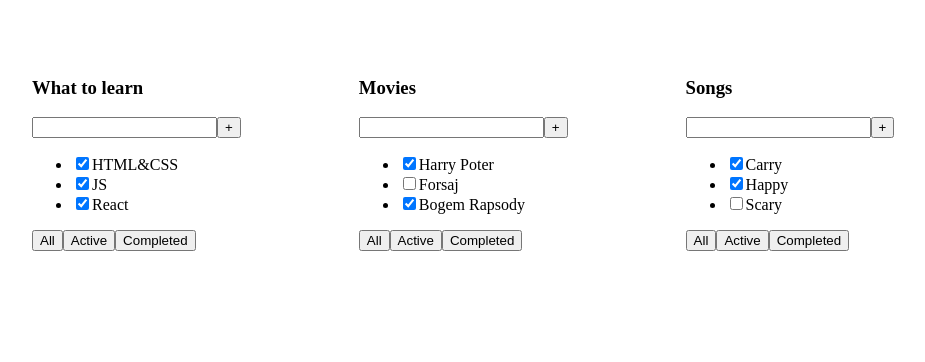
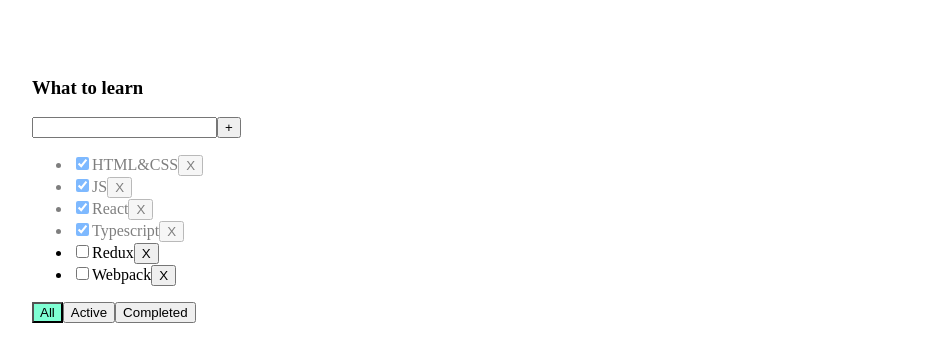
Before and after one commit to RowdyKGZ/to_do_list_typescrt, a React (Create React App) app: page / in a window 1280 px wide. Shown: the top 362 px of the page, without its empty margins (26-951 px from the left). Built offline with nearby package versions, Linux system fonts and the light colour scheme.

Commit message:
end_function

```diff
--- a/package.json
+++ b/package.json
@@ -10,10 +10,12 @@
     "@types/node": "^16.7.13",
     "@types/react": "^18.0.0",
     "@types/react-dom": "^18.0.0",
+    "@types/uuid": "^9.0.4",
     "react": "^18.2.0",
     "react-dom": "^18.2.0",
     "react-scripts": "5.0.1",
     "typescript": "^4.4.2",
+    "uuid": "^9.0.1",
     "web-vitals": "^2.1.0"
   },
   "scripts": {
--- a/src/App.css
+++ b/src/App.css
@@ -6,3 +6,19 @@
 .App div {
   margin-right: 59px;
 }
+
+.error {
+  border: red 1px solid;
+}
+
+.error-message {
+  color: red;
+}
+
+.active-filter {
+  background-color: aquamarine;
+}
+
+.is-done {
+  opacity: 0.5;
+}
--- a/src/App.tsx
+++ b/src/App.tsx
@@ -1,28 +1,66 @@
-import TodoList from "./TodoList";
+import { useState } from "react";
+
+import TodoList, { TaskType } from "./TodoList";
+import { v1 } from "uuid";
+
+export type FilterValueType = "all" | "completed" | "active";
+
 function App() {
-  let task1 = [
-    { id: 1, title: "HTML&CSS", isDone: true },
-    { id: 2, title: "JS", isDone: true },
-    { id: 3, title: "React", isDone: true },
-  ];
+  const [tasks, setTasks] = useState<Array<TaskType>>([
+    { id: v1(), title: "HTML&CSS", isDone: true },
+    { id: v1(), title: "JS", isDone: true },
+    { id: v1(), title: "React", isDone: true },
+    { id: v1(), title: "Typescript", isDone: true },
+    { id: v1(), title: "Redux", isDone: false },
+    { id: v1(), title: "Webpack", isDone: false },
+  ]);
+  const [filter, setFilter] = useState<FilterValueType>("all");
 
-  let task2 = [
-    { id: 1, title: "Harry Poter", isDone: true },
-    { id: 2, title: "Forsaj", isDone: false },
-    { id: 3, title: "Bogem Rapsody", isDone: true },
-  ];
+  function removeTask(id: string) {
+    const filterTasks = tasks.filter((t) => id !== t.id);
 
-  let task3 = [
-    { id: 1, title: "Carry", isDone: true },
-    { id: 2, title: "Happy", isDone: true },
-    { id: 3, title: "Scary", isDone: false },
-  ];
+    setTasks(filterTasks);
+  }
+
+  function changeFilter(value: FilterValueType) {
+    setFilter(value);
+  }
+
+  function addTask(title: string) {
+    const newTask = { id: v1(), title, isDone: false };
+    const newTasks = [newTask, ...tasks];
+
+    setTasks(newTasks);
+  }
+
+  function changeStatus(taskId: string, isDone: boolean) {
+    const task = tasks.find((t) => t.id === taskId);
+    if (task) {
+      task.isDone = isDone;
+    }
+
+    setTasks([...tasks]);
+  }
+
+  let taskForTodoList = tasks;
+  if (filter === "completed") {
+    taskForTodoList = tasks.filter((t) => t.isDone === true);
+  }
+  if (filter === "active") {
+    taskForTodoList = tasks.filter((t) => t.isDone === false);
+  }
 
   return (
     <div className="App">
-      <TodoList title="What to learn" tasks={task1} />
-      <TodoList title="Movies" tasks={task2} />
-      <TodoList title="songs" tasks={task3} />
+      <TodoList
+        title="What to learn"
+        tasks={taskForTodoList}
+        removeTask={removeTask}
+        changeFilter={changeFilter}
+        addTask={addTask}
+        changeStatus={changeStatus}
+        filter={filter}
+      />
     </div>
   );
 }
--- a/src/TodoList.tsx
+++ b/src/TodoList.tsx
@@ -1,5 +1,9 @@
-type TaskType = {
-  id: number;
+import { ChangeEvent, KeyboardEvent, useState } from "react";
+
+import { FilterValueType } from "./App";
+
+export type TaskType = {
+  id: string;
   title: string;
   isDone: boolean;
 };
@@ -7,34 +11,104 @@
 type PropsType = {
   title: string;
   tasks: Array<TaskType>;
+  filter: FilterValueType;
+  removeTask: (value: string) => void;
+  changeFilter: (value: FilterValueType) => void;
+  addTask: (title: string) => void;
+  changeStatus: (taskId: string, isDone: boolean) => void;
 };
 
 function TodoList(props: PropsType) {
+  const [newTaskTitle, setNewTaskTitle] = useState("");
+  const [error, setError] = useState<string | null>(null);
+
   const toCapitalTitle = props.title[0].toUpperCase() + props.title.slice(1);
+
+  const onChangeNewTastTitle = (e: ChangeEvent<HTMLInputElement>) =>
+    setNewTaskTitle(e.currentTarget.value);
+
+  const onKeyDown = (e: KeyboardEvent<HTMLInputElement>) => {
+    setError(null);
+    if (e.key.toLowerCase() === "enter") {
+      props.addTask(newTaskTitle);
+
+      setNewTaskTitle("");
+    }
+  };
+
+  const addTask = () => {
+    if (newTaskTitle.trim() === "") {
+      setError("Title is required");
+      return;
+    }
+    props.addTask(newTaskTitle);
+    setNewTaskTitle("");
+  };
+
+  const onClickAll = () => props.changeFilter("all");
+  const onClickActive = () => props.changeFilter("active");
+  const onClickComplited = () => props.changeFilter("completed");
+
+  console.log(props.filter);
 
   return (
     <div>
       <h3>{toCapitalTitle}</h3>
       <div>
-        <input type="text" />
-        <button>+</button>
+        <input
+          className={error ? "error" : ""}
+          type="text"
+          value={newTaskTitle}
+          onChange={onChangeNewTastTitle}
+          onKeyDown={onKeyDown}
+        />
+        <button onClick={addTask}>+</button>
+        {error && <p className="error-message">field is requred</p>}
       </div>
 
       <ul>
         {props.tasks.map((task) => {
+          const onRemoveHandler = () => {
+            props.removeTask(task.id);
+          };
+
+          const onChangeHandler = (e: ChangeEvent<HTMLInputElement>) => {
+            props.changeStatus(task.id, e.currentTarget.checked);
+          };
+
           return (
-            <li key={task.id}>
-              <input type="checkbox" checked={task.isDone} readOnly={true} />
+            <li className={task.isDone ? "is-done" : ""} key={task.id}>
+              <input
+                type="checkbox"
+                checked={task.isDone}
+                onChange={onChangeHandler}
+              />
               <span>{task.title}</span>
+              <button onClick={onRemoveHandler}>X</button>
             </li>
           );
         })}
       </ul>
 
       <div>
-        <button>All</button>
-        <button>Active</button>
-        <button>Completed</button>
+        <button
+          className={props.filter === "all" ? "active-filter" : ""}
+          onClick={onClickAll}
+        >
+          All
+        </button>
+        <button
+          className={props.filter === "active" ? "active-filter" : ""}
+          onClick={onClickActive}
+        >
+          Active
+        </button>
+        <button
+          className={props.filter === "completed" ? "active-filter" : ""}
+          onClick={onClickComplited}
+        >
+          Completed
+        </button>
       </div>
     </div>
   );
```
Also changed, not shown: 1 other file (tests, documents, lock files or other folders).
